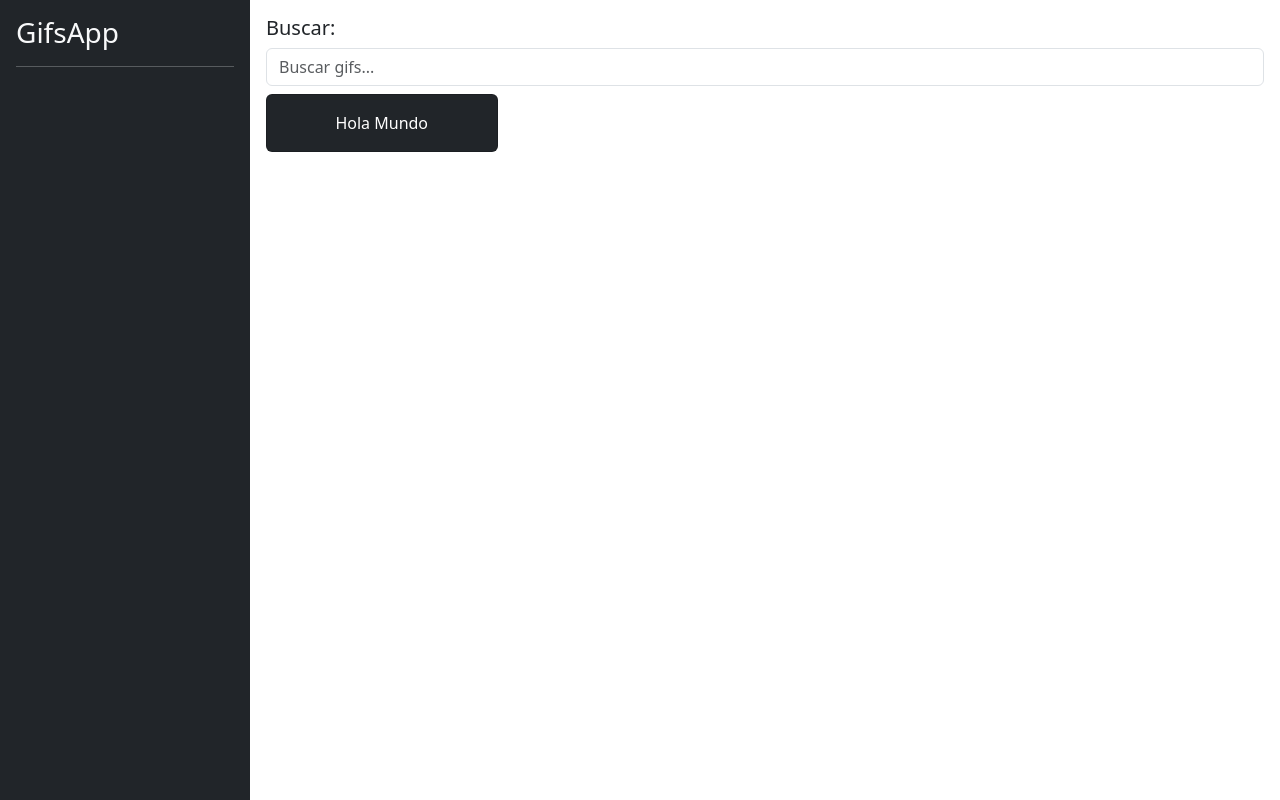
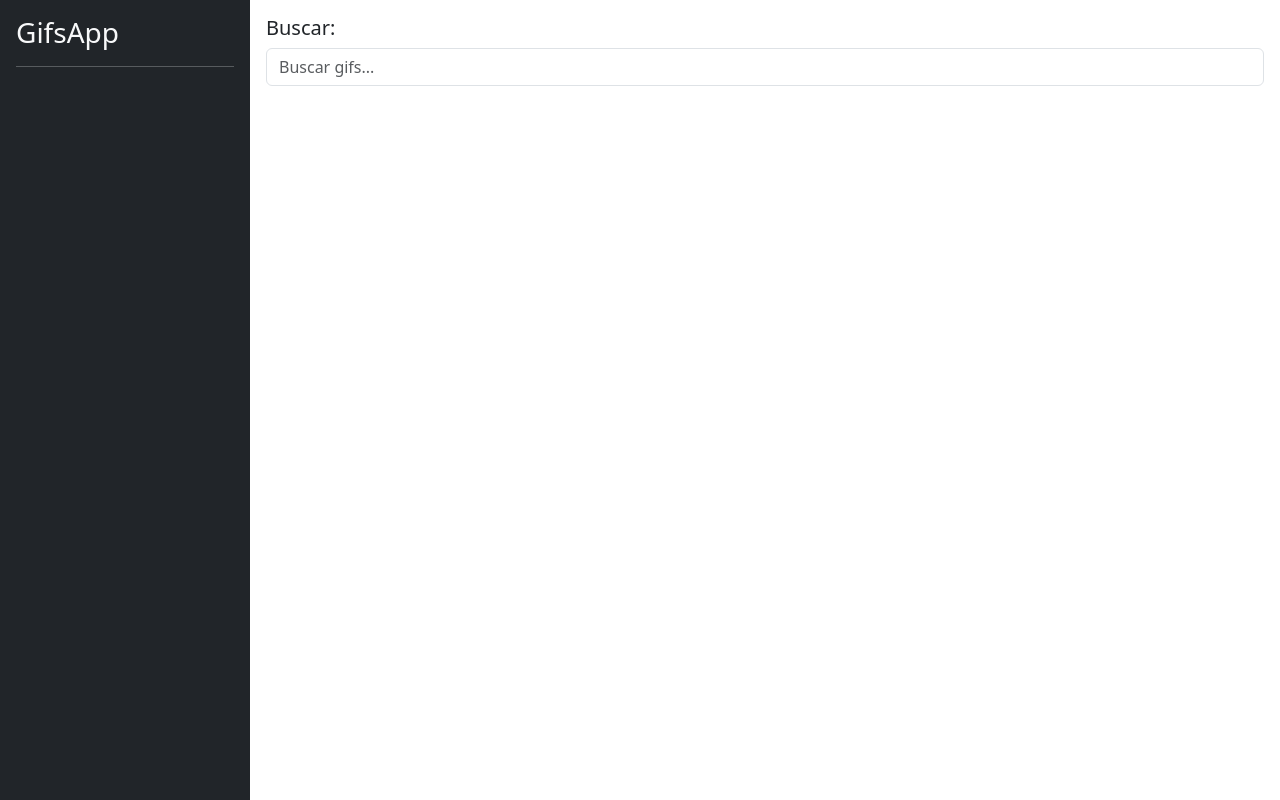
Before and after one commit to alvaroHdZ95/03-gifs-app, an Angular app: page / in a window 1280 px wide. Built offline with nearby package versions, Linux system fonts and the light colour scheme.

Commit message:
S07 - Mostrar los Gifs en pantalla

```diff
--- a/src/app/gifs/components/card-list/card-list.component.html
+++ b/src/app/gifs/components/card-list/card-list.component.html
@@ -1,6 +1,8 @@
 <div class="row">
 
-  <div class="col-md-3 col-sm-6">
+  <div
+    *ngFor="let gif of gifs"
+    class="col-md-3 col-sm-6">
 
     <div class="card mb-2 text-center bg-dark">
 
@@ -8,7 +10,7 @@
 
       <div class="card-body text-white">
         <p class="card-text">
-          Hola Mundo
+          {{ gif.title }}
         </p>
       </div>
 
--- a/src/app/gifs/components/card-list/card-list.component.ts
+++ b/src/app/gifs/components/card-list/card-list.component.ts
@@ -1,4 +1,5 @@
-import { Component } from '@angular/core';
+import { Component, Input } from '@angular/core';
+import { Gif } from '../../interfaces/gifs.interfaces';
 
 @Component({
   selector: 'gifs-card-list',
@@ -7,4 +8,7 @@
 })
 export class CardListComponent {
 
+  @Input()
+  public gifs: Gif[] = [];
+
 }
--- a/src/app/gifs/pages/home/home-page.component.html
+++ b/src/app/gifs/pages/home/home-page.component.html
@@ -8,6 +8,6 @@
 
   <div class="col-12 pt-2">
     <!-- Listado de Gifs -->
-    <gifs-card-list></gifs-card-list>
+    <gifs-card-list [gifs]="gifs" ></gifs-card-list>
   </div>
 </div>
--- a/src/app/gifs/pages/home/home-page.component.ts
+++ b/src/app/gifs/pages/home/home-page.component.ts
@@ -1,4 +1,6 @@
 import { Component } from '@angular/core';
+import { GifsService } from '../../services/gifs.service';
+import { Gif } from '../../interfaces/gifs.interfaces';
 
 @Component({
   selector: 'gifs-home-page',
@@ -7,4 +9,10 @@
 })
 export class HomePageComponent {
 
+  constructor( private gifsService: GifsService ) {}
+
+  get gifs(): Gif[] {
+    return this.gifsService.gifList;
+  }
+
 }
--- a/src/app/gifs/services/gifs.service.ts
+++ b/src/app/gifs/services/gifs.service.ts
@@ -48,7 +48,6 @@
       .subscribe( resp => {
 
         this.gifList = resp.data;
-        console.log({ gifs: this.gifList });
 
       })
 
```
